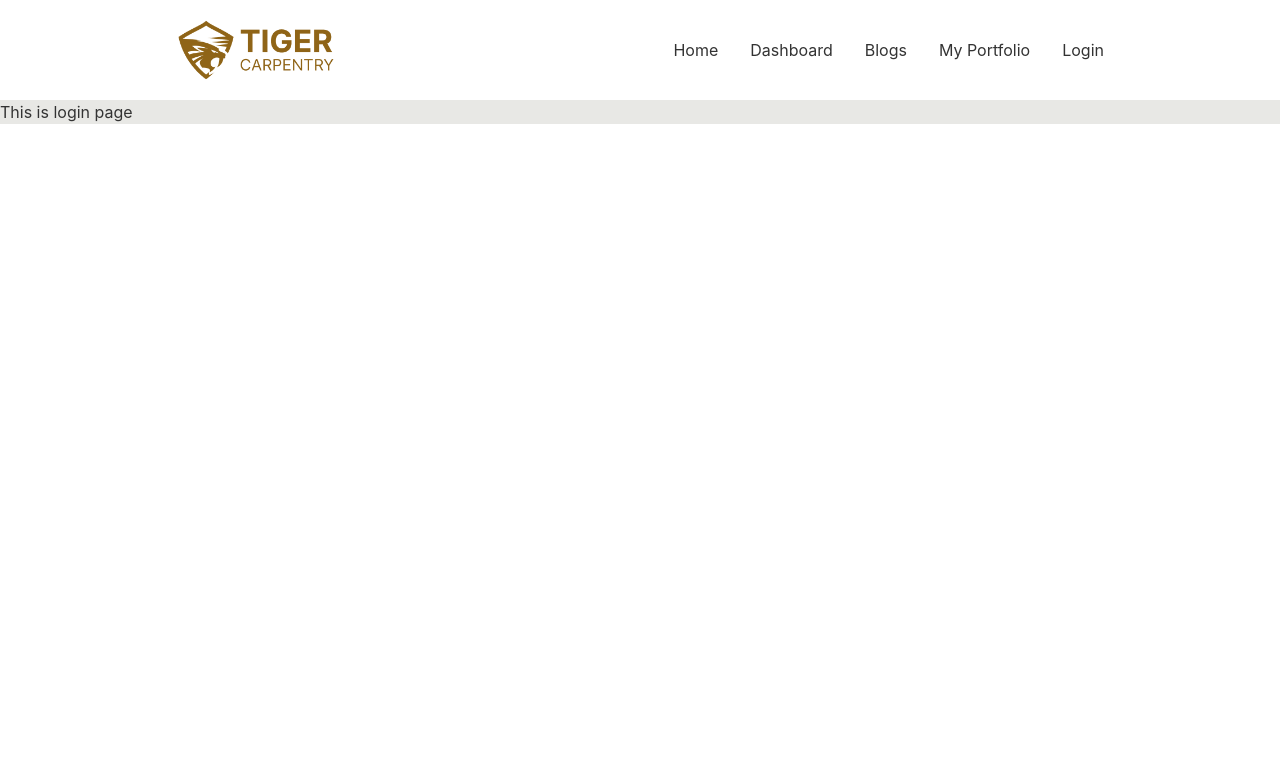
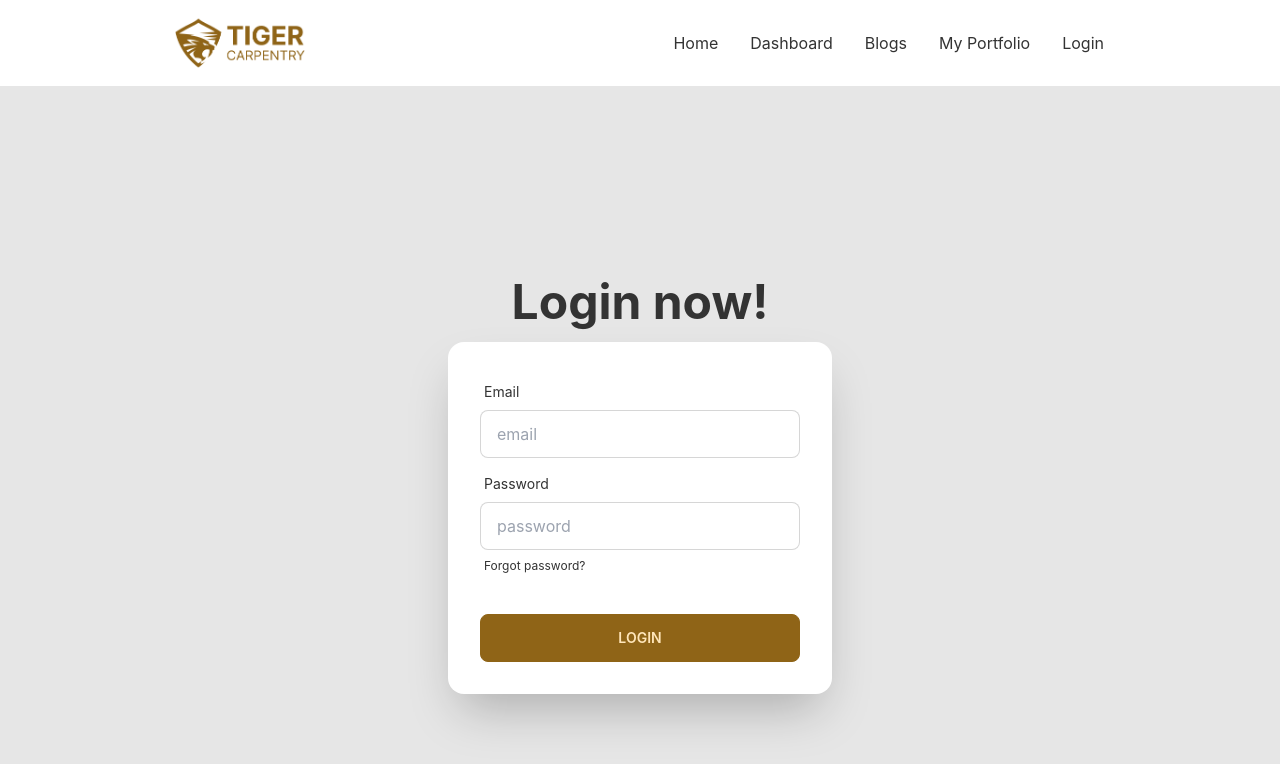
Before and after one commit to abdulmomin956/Tiger-Carpentry-client-side, a React (Create React App) app: page /login in a window 1280 px wide. Shown: the top 764 px of the page. Built offline with nearby package versions, Linux system fonts and the light colour scheme.

Commit message:
login page design

```diff
--- /dev/null
+++ b/src/pages/Home/Banner.js
@@ -0,0 +1,12 @@
+import React from 'react';
+import bannerBg from '../../images/bannerHome.jpg'
+
+const Banner = () => {
+    return (
+        <div style={{ background: `url(${bannerBg})`, height: '70vh', backgroundPosition: 'center center', backgroundRepeat: 'no-repeat', backgroundSize: 'cover' }}>
+            <h1>This is banner</h1>
+        </div>
+    );
+};
+
+export default Banner;
--- a/src/pages/Home/Home.js
+++ b/src/pages/Home/Home.js
@@ -1,11 +1,12 @@
 import React from 'react';
+import Banner from './Banner';
+
 
 const Home = () => {
     return (
-        <div>
-            <h1 className='text-2xl font-bold text-primary'>This is home page</h1>
-            <button className='btn btn-accent'> hello button</button>
-        </div>
+        <main>
+            <Banner></Banner>
+        </main>
     );
 };
 
--- a/src/pages/Login/Login.js
+++ b/src/pages/Login/Login.js
@@ -2,8 +2,34 @@ import React from 'react';
 
 const Login = () => {
     return (
-        <div>
-            <h1>This is login page</h1>
+        <div class="hero min-h-screen bg-base-200">
+            <div class="hero-content flex-col w-full md:w-1/2">
+                <div class="text-center lg:text-left">
+                    <h1 class="text-5xl font-bold">Login now!</h1>
+                </div>
+                <div class="card flex-shrink-0 w-full max-w-sm shadow-2xl bg-base-100">
+                    <div class="card-body">
+                        <div class="form-control">
+                            <label class="label">
+                                <span class="label-text">Email</span>
+                            </label>
+                            <input type="text" placeholder="email" class="input input-bordered" />
+                        </div>
+                        <div class="form-control">
+                            <label class="label">
+                                <span class="label-text">Password</span>
+                            </label>
+                            <input type="text" placeholder="password" class="input input-bordered" />
+                            <label class="label">
+                                <a href="#" class="label-text-alt link link-hover">Forgot password?</a>
+                            </label>
+                        </div>
+                        <div class="form-control mt-6">
+                            <button class="btn btn-primary">Login</button>
+                        </div>
+                    </div>
+                </div>
+            </div>
         </div>
     );
 };
--- a/src/pages/shared/NavBar.js
+++ b/src/pages/shared/NavBar.js
@@ -32,7 +32,7 @@ const NavBar = () => {
                         {menuItem}
                     </ul>
                 </div>
-                <Link to='/'><img className='w-2/5' src={logo} alt="Home" /></Link>
+                <Link to='/'><img className='w-1/3' src={logo} alt="Home" /></Link>
             </div>
             <div class="navbar-end hidden lg:flex">
                 <ul class="menu menu-horizontal p-0">
```
Also changed, not shown: src/images/bannerHome.jpg (added).
